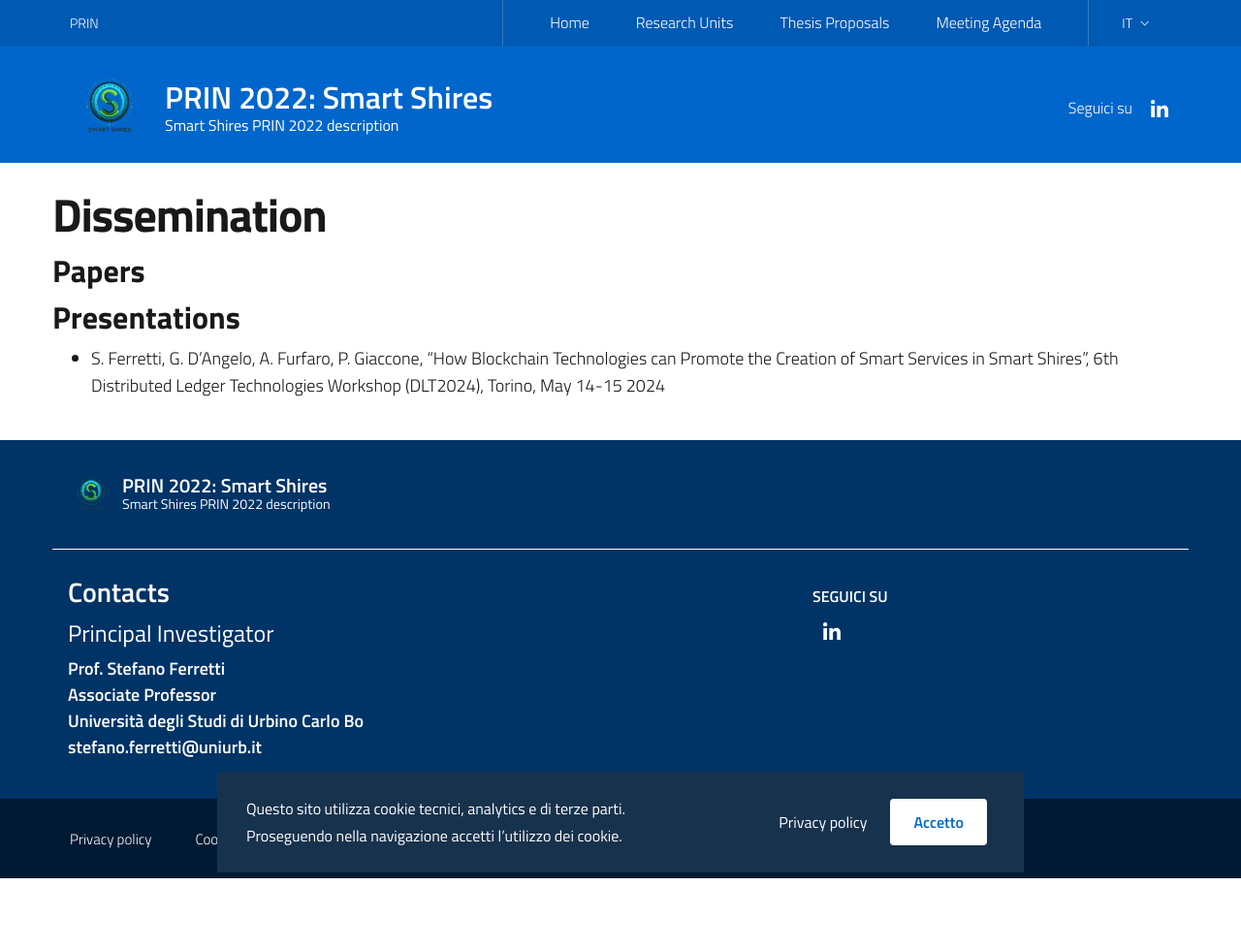
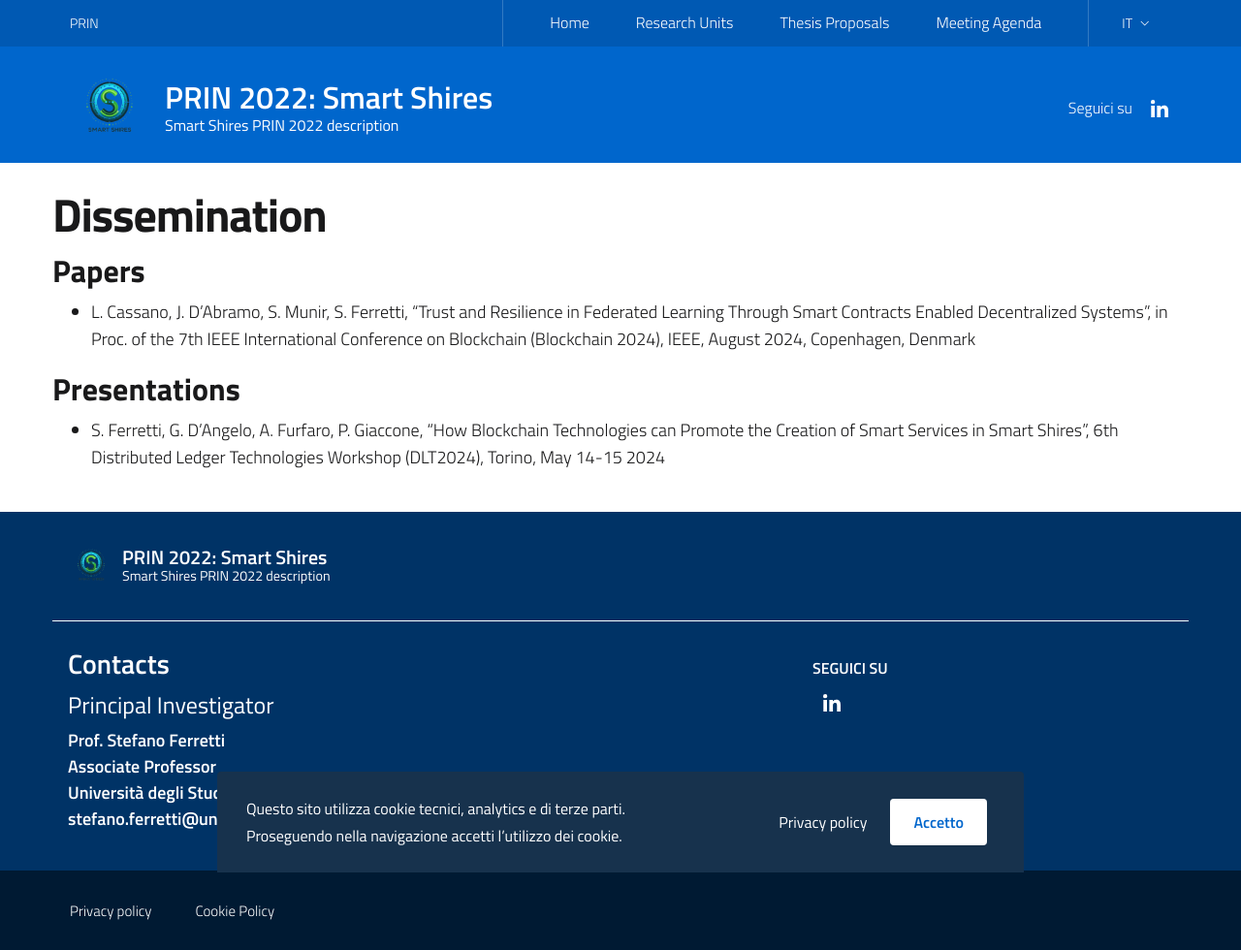
Before and after one commit to smartshires/smartshires.github.io, a Jekyll site: the page built from it/dissemination.md, in a window 1280 px wide. Shown: the whole page at 97% size. Built offline with Jekyll 4.4.1, drawn with Linux system fonts in a browser that asks for light colours; before the commit the page ends 906 px from its top, so only the background shows below that.

Commit message:
Update dissemination.md

```diff
--- a/it/dissemination.md
+++ b/it/dissemination.md
@@ -7,7 +7,7 @@ permalink: /it/dissemination
 ---
 
 ### Papers
-
+- L. Cassano, J. D'Abramo, S. Munir, S. Ferretti, "Trust and Resilience in Federated Learning Through Smart Contracts Enabled Decentralized Systems", in Proc. of the 7th IEEE International Conference on Blockchain (Blockchain 2024), IEEE, August 2024, Copenhagen, Denmark
 
 ### Presentations
 - S. Ferretti, G. D’Angelo, A. Furfaro, P. Giaccone, “How Blockchain Technologies can Promote the Creation of Smart Services in Smart Shires”, 6th Distributed Ledger Technologies Workshop (DLT2024), Torino, May 14-15 2024
```
